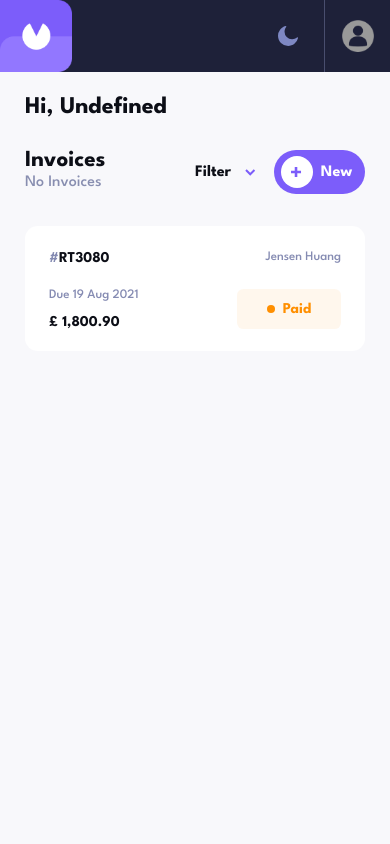
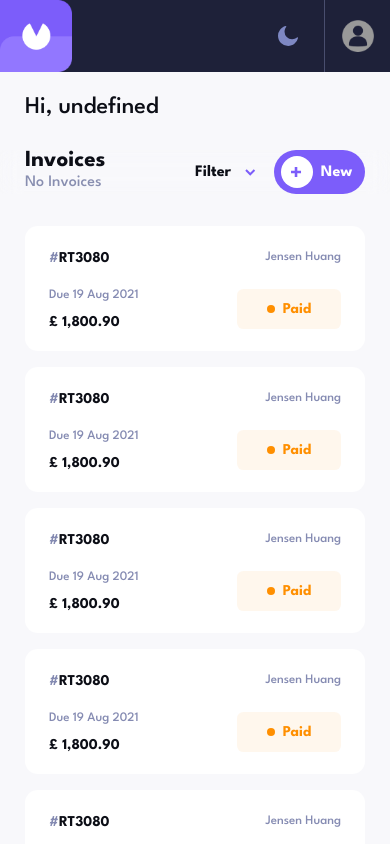
Before and after one commit to Kl3va/Invoice-Orbit, a React (Vite) app in the folder frontend/: page / in a window 390 px wide. Shown: the top 844 px of the page. Built offline with nearby package versions, Linux system fonts and the light colour scheme; no server answers.

Commit message:
feat: details page, fully responsive

```diff
--- a/frontend/src/components/Invoice-bar/InvoiceBarStyles.ts
+++ b/frontend/src/components/Invoice-bar/InvoiceBarStyles.ts
@@ -29,8 +29,7 @@ const statusColors = {
 }
 
 export const InvoiceRectangle = styled.div`
-  width: min(87.2%, var(--max-container));
-  margin-inline: auto;
+  width: 100%;
   background-color: var(--color-bg-300);
   border-radius: 0.8rem;
   padding: 1.56rem 1.5rem 1.38rem 1.5rem;
--- a/frontend/src/pages/home/HomeStyles.ts
+++ b/frontend/src/pages/home/HomeStyles.ts
@@ -14,11 +14,22 @@ export const HomePageMain = styled.main`
   }
 `
 
+export const SecondarySectionSticky = styled.section`
+  position: sticky;
+  top: 6rem;
+  z-index: 1000;
+  backdrop-filter: blur(10px);
+
+  @media ${QUERIES.tablet} {
+    top: 1rem;
+  }
+`
+
 export const MainHeaderContainer = styled.div`
   width: min(87.2%, var(--max-container));
   margin-inline: auto;
 
-  h1 {
+  p {
     font-size: clamp(
       1.5rem,
       calc(2vw + 1rem),
@@ -34,7 +45,7 @@ export const HomeSecondaryContainer = styled.div`
   display: flex;
   gap: 1.16rem;
 
-  h2 {
+  h1 {
     font-size: clamp(1.25rem, calc(1.8vw + 1rem), 1.875rem);
   }
 `
@@ -78,6 +89,7 @@ export const NewInvoiceBtn = styled.button`
   color: #ffffff;
   background-color: var(--color-accent-100);
   border-radius: 6.25rem;
+  transition: scale ease-in 0.2s;
 
   & > span {
     width: 2rem;
@@ -97,13 +109,34 @@ export const NewInvoiceBtn = styled.button`
       }
     }
   }
+
+  &:hover {
+    scale: 1.03;
+  }
+`
+
+export const InvoiceBarsWrapper = styled.div`
+  min-height: calc(100vh - 17.2rem);
+
+  a {
+    width: min(87.2%, var(--max-container));
+    margin-inline: auto;
+  }
+
+  & > :not(:last-child) {
+    margin-bottom: 1rem;
+  }
+
+  @media ${QUERIES.tablet} {
+    min-height: calc(100vh - 12.4rem);
+  }
 `
 
 export const IllustrationWrapper = styled.div`
   width: min(87.2%, 15.1rem);
   margin-inline: auto;
-  padding-top: 6.37rem;
   text-align: center;
+  align-self: center;
 
   h2 {
     margin-block: 2.63rem 1.44rem;
--- a/frontend/src/pages/home/index.tsx
+++ b/frontend/src/pages/home/index.tsx
@@ -7,9 +7,11 @@ import {
   InvoiceHeading,
   FilterContainer,
   NewInvoiceBtn,
-  // IllustrationWrapper,
+  InvoiceBarsWrapper,
+  SecondarySectionSticky,
+  IllustrationWrapper,
 } from 'pages/home/HomeStyles'
-//import IllustrationEmpty from 'assets/illustration-empty.svg'
+import IllustrationEmpty from 'assets/illustration-empty.svg'
 
 const Homepage = () => {
   const { user } = useUser()
@@ -18,14 +20,14 @@ const Homepage = () => {
     <HomePageMain>
       <section>
         <MainHeaderContainer>
-          <h1>{`Hi, ${user?.firstName}`}</h1>
+          <p>{`Hi, ${user?.firstName}`}</p>
         </MainHeaderContainer>
       </section>
 
-      <section>
+      <SecondarySectionSticky>
         <HomeSecondaryContainer>
           <InvoiceHeading>
-            <h2>Invoices</h2>
+            <h1>Invoices</h1>
             <p>No Invoices</p>
           </InvoiceHeading>
 
@@ -61,9 +63,17 @@ const Homepage = () => {
             </p>
           </NewInvoiceBtn>
         </HomeSecondaryContainer>
-      </section>
+      </SecondarySectionSticky>
 
       <section>
+        <InvoiceBarsWrapper>
+          <InvoiceBar />
+          <InvoiceBar />
+          <InvoiceBar />
+          <InvoiceBar />
+          <InvoiceBar />
+          <InvoiceBar />
+
           {/* <IllustrationWrapper>
             <img src={IllustrationEmpty} alt='illustration for no invoice' />
             <h2>There is nothing here</h2>
@@ -75,8 +85,7 @@ const Homepage = () => {
               button and get started
             </p>
           </IllustrationWrapper> */}
-
-        <InvoiceBar />
+        </InvoiceBarsWrapper>
       </section>
     </HomePageMain>
   )
--- a/frontend/src/pages/invoice-details/InvoiceDetailsPageStyles.ts
+++ b/frontend/src/pages/invoice-details/InvoiceDetailsPageStyles.ts
@@ -3,13 +3,13 @@ import { QUERIES } from 'styles/mediaQueries'
 
 export const StickySection = styled.section`
   @media ${QUERIES.mobileLarge} {
-    position: sticky;
-    top: 6rem;
+    // position: sticky;
+    // top: 6rem;
     z-index: 1000;
   }
 
   @media ${QUERIES.tablet} {
-    top: 1rem;
+    // top: 1rem;
   }
 `
 
@@ -246,6 +246,10 @@ export const ItemsDetailsContainer = styled.div`
 
   display: grid;
   gap: 1.5rem;
+
+  @media ${QUERIES.tabletMini} {
+    gap: 2rem;
+  }
 `
 
 export const ItemsDetailsHeadingWrapper = styled.div`
@@ -253,7 +257,7 @@ export const ItemsDetailsHeadingWrapper = styled.div`
 
   @media ${QUERIES.tabletMini} {
     display: grid;
-    grid-template-columns: 0.85fr 0.15fr 0.45fr 0.5fr;
+    grid-template-columns: 0.9fr 0.1fr 0.45fr 0.5fr;
   }
 
   & > :nth-child(2) {
@@ -281,7 +285,8 @@ export const ItemsDetailsWrapper = styled.div`
   grid-auto-flow: column;
 
   @media ${QUERIES.tabletMini} {
-    grid-template-columns: 0.75fr 0.25fr 0.25fr 0.25fr;
+    grid-template-columns: 0.9fr 0.1fr 0.45fr 0.5fr;
+    grid-template-rows: auto;
     grid-auto-flow: row;
   }
 
@@ -303,6 +308,7 @@ export const ItemsDetailsWrapper = styled.div`
 
     @media ${QUERIES.tabletMini} {
       display: block;
+      justify-self: center;
     }
   }
 
@@ -311,6 +317,7 @@ export const ItemsDetailsWrapper = styled.div`
 
     @media ${QUERIES.tabletMini} {
       display: block;
+      justify-self: end;
     }
   }
 
--- a/frontend/src/styles/globalStyles.ts
+++ b/frontend/src/styles/globalStyles.ts
@@ -111,7 +111,8 @@ export const GlobalStyles = createGlobalStyle`
         color: var(--color-font-100);
 
         > * {
-        // min-height: 100vh;
+
+        //min-height: 100vh;
         }
     }
 
@@ -127,6 +128,7 @@ export const GlobalStyles = createGlobalStyle`
   }
 
   a {
+      display: block;
       text-decoration: none;
       transition: var(--transition);
       font-family: inherit;
```
Lines whose indentation alone changed are shown as unchanged.
